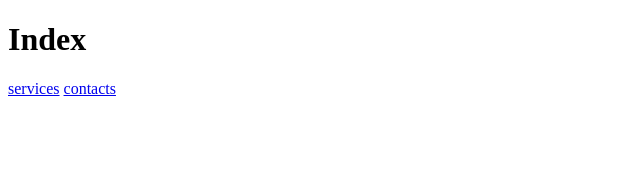
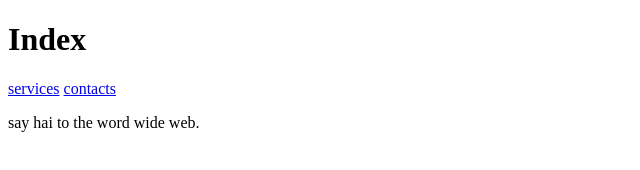
Before and after one commit to rikotaufix/test-git, a plain HTML site: page index.html in a window 1280 px wide. Shown: the whole page, without its empty margins (0-640 px from the left). Drawn offline with Linux system fonts and the light colour scheme.

Commit message:
mengubah file index.html

```diff
--- a/index.html
+++ b/index.html
@@ -10,5 +10,6 @@
     <h1>Index</h1>
     <a href="services.html">services</a>
     <a href="contacts.html">contacts</a>
+    <p>say hai to the word wide web.</p>
 </body>
 </html>
```
